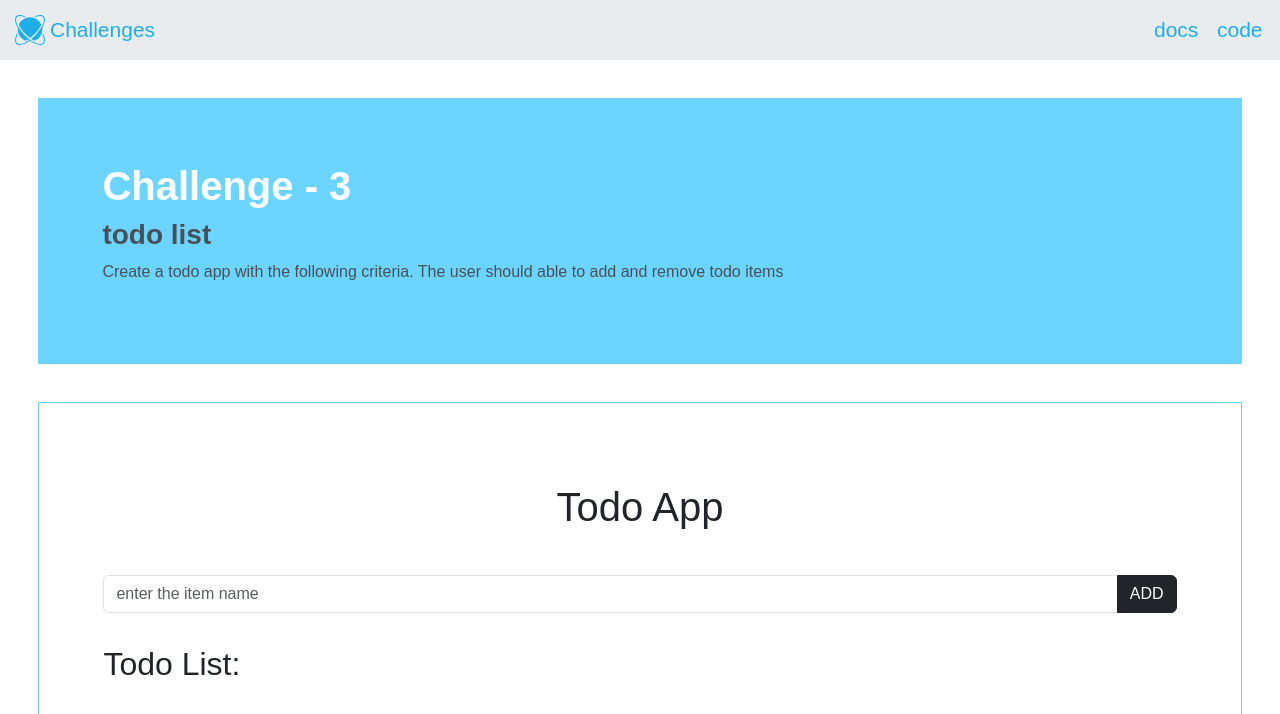
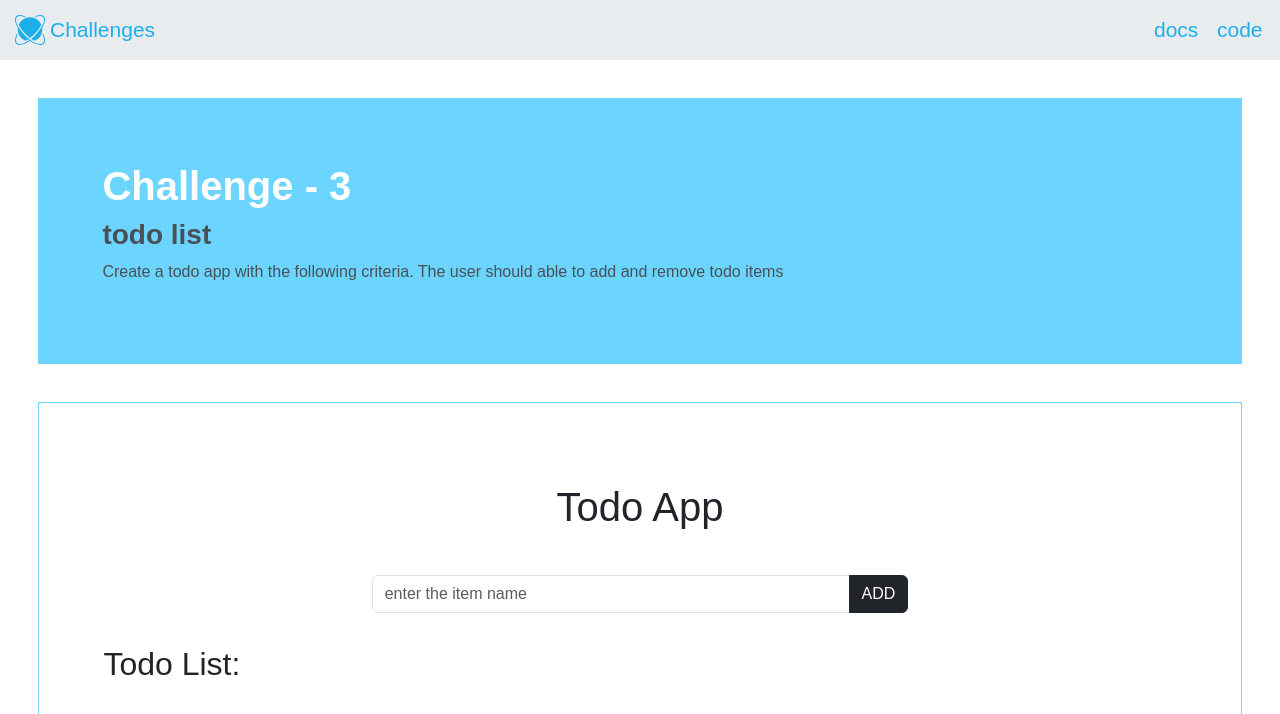
Before and after one commit to prudv13/react-challenges, a React (Vite) app: page /challenge3 in a window 1280 px wide. Shown: the top 714 px of the page. Built offline with nearby package versions, Linux system fonts and the light colour scheme.

Commit message:
updated input

```diff
--- a/src/components/Challenge-3/Challenge3.jsx
+++ b/src/components/Challenge-3/Challenge3.jsx
@@ -35,7 +35,7 @@ const Challenge3 = () => {
         </div>
         <div className="d-flex flex-column justify-content-center gap-3">
 
-          <div className="input-group">
+          <div className="input-group w-50 mx-auto">
             <input
               type="text"
               className="form-control"
```
